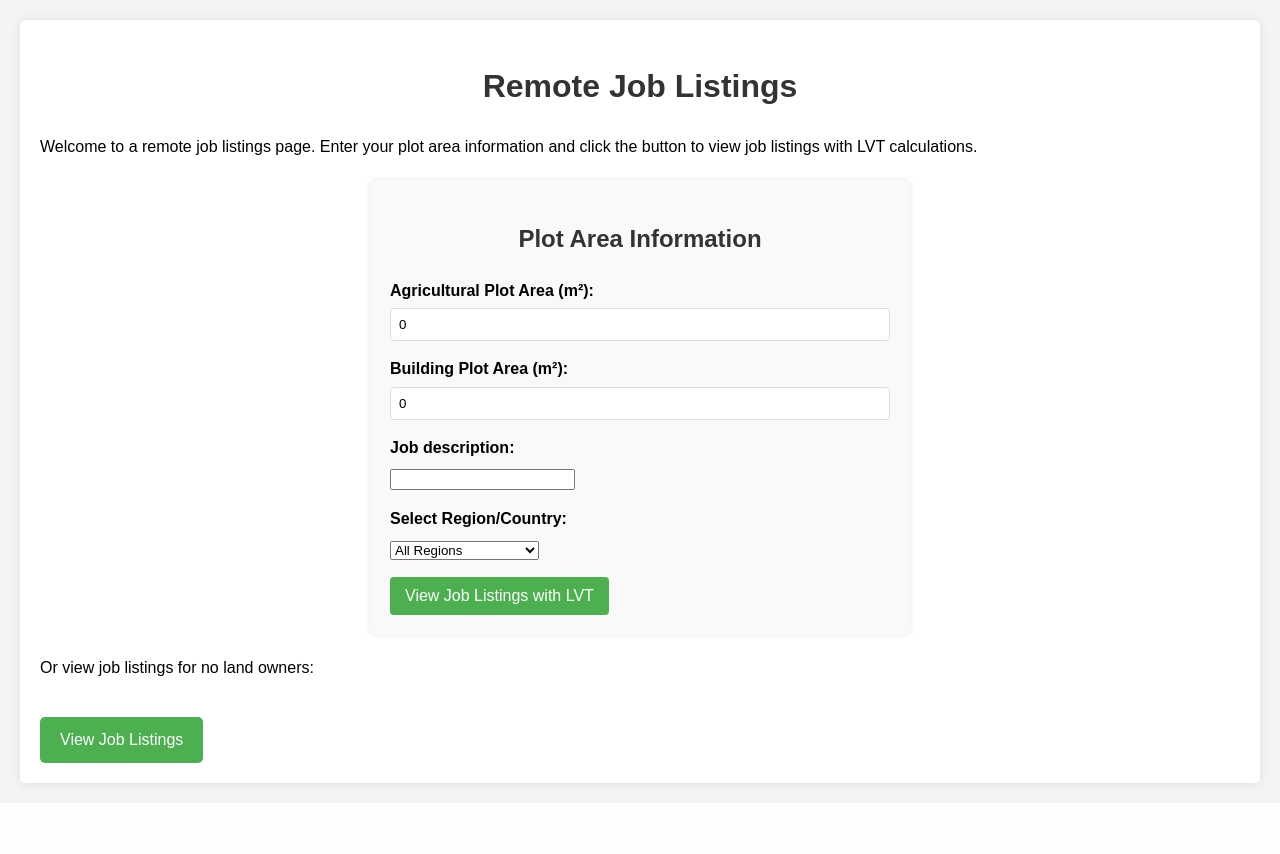
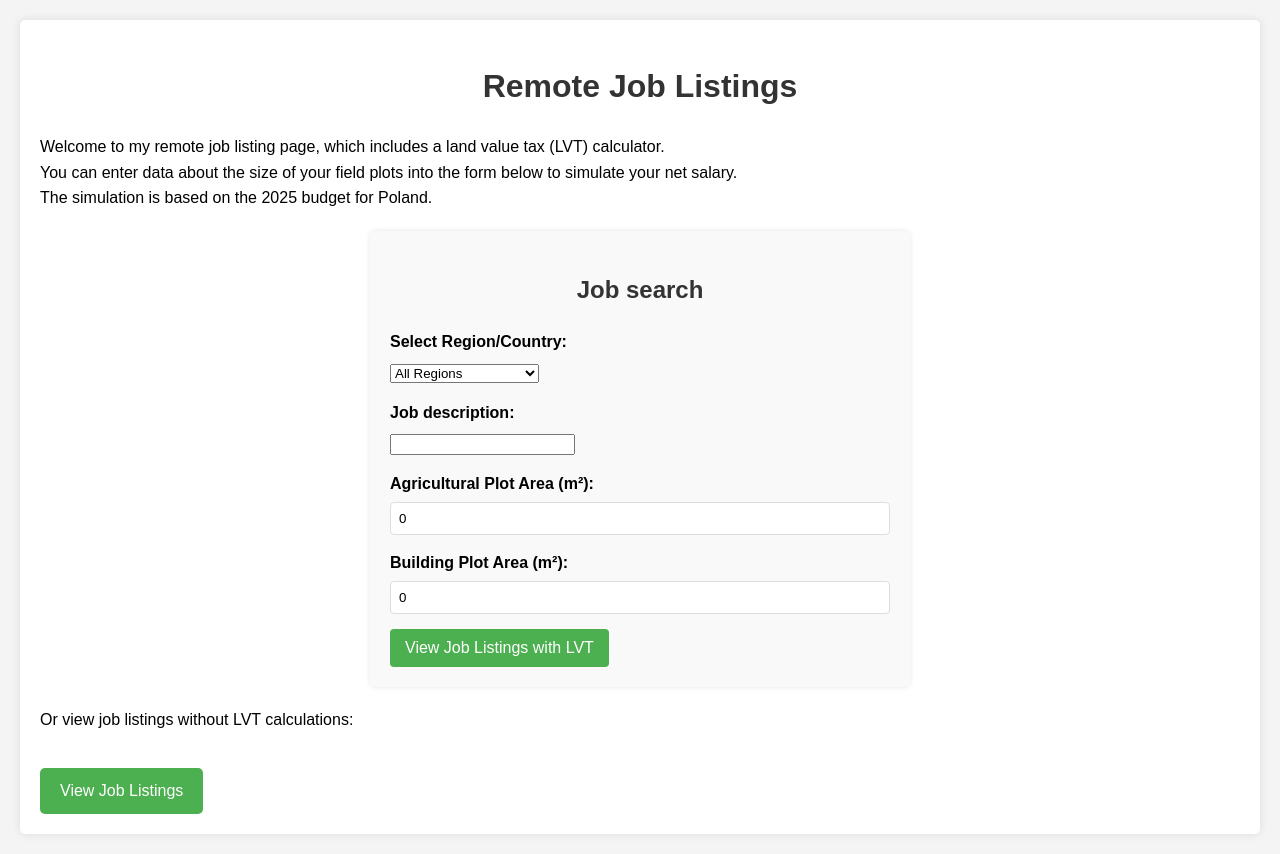
Before and after one commit to aleksander4014/lvt, a Django app: page / in a window 1280 px wide. Before the commit the page ends 789 px from the top, so only its background shows below. Run offline with Django 5.2, Linux system fonts and the light colour scheme.

Commit message:
Redesign form
Changed fields order and description

```diff
--- a/job_listings/templates/job_listings/home.html
+++ b/job_listings/templates/job_listings/home.html
@@ -76,22 +76,12 @@
 <body>
     <div class="container">
         <h1>Remote Job Listings</h1>
-        <p>Welcome to a remote job listings page. Enter your plot area information and click the button to view job listings with LVT calculations.</p>
+        <p>Welcome to my remote job listing page, which includes a land value tax (LVT) calculator.<br>
+You can enter data about the size of your field plots into the form below to simulate your net salary.<br>
+The simulation is based on the 2025 budget for Poland.</p>
 
         <form action="{% url 'job_listings' %}" method="get">
-            <h2>Plot Area Information</h2>
-            <div class="form-group">
-                <label for="agricultural_area">Agricultural Plot Area (m²):</label>
-                <input type="number" id="agricultural_area" name="agricultural_area" min="0" step="0.01" value="0" required>
-            </div>
-            <div class="form-group">
-                <label for="building_area">Building Plot Area (m²):</label>
-                <input type="number" id="building_area" name="building_area" min="0" step="0.01" value="0" required>
-            </div>
-            <div class="form-group">
-                <label for="tag">Job description:</label>
-                <input type="text" id="tag" name="tag">
-            </div>
+            <h2>Job search</h2>
             <div class="form-group">
                 <label for="region">Select Region/Country:</label>
         <select name="region" id="region">
@@ -148,10 +138,22 @@
             <option value="vietnam">Vietnam</option>
         </select>
             </div>
+            <div class="form-group">
+                <label for="tag">Job description:</label>
+                <input type="text" id="tag" name="tag">
+            </div>
+            <div class="form-group">
+                <label for="agricultural_area">Agricultural Plot Area (m²):</label>
+                <input type="number" id="agricultural_area" name="agricultural_area" min="0" step="0.01" value="0" required>
+            </div>
+            <div class="form-group">
+                <label for="building_area">Building Plot Area (m²):</label>
+                <input type="number" id="building_area" name="building_area" min="0" step="0.01" value="0" required>
+            </div>
             <button type="submit" class="submit-btn">View Job Listings with LVT</button>
         </form>
 
-        <p>Or view job listings for no land owners:</p>
+        <p>Or view job listings without LVT calculations:</p>
         <a href="{% url 'job_listings' %}" class="btn">View Job Listings</a>
     </div>
 </body>
```
